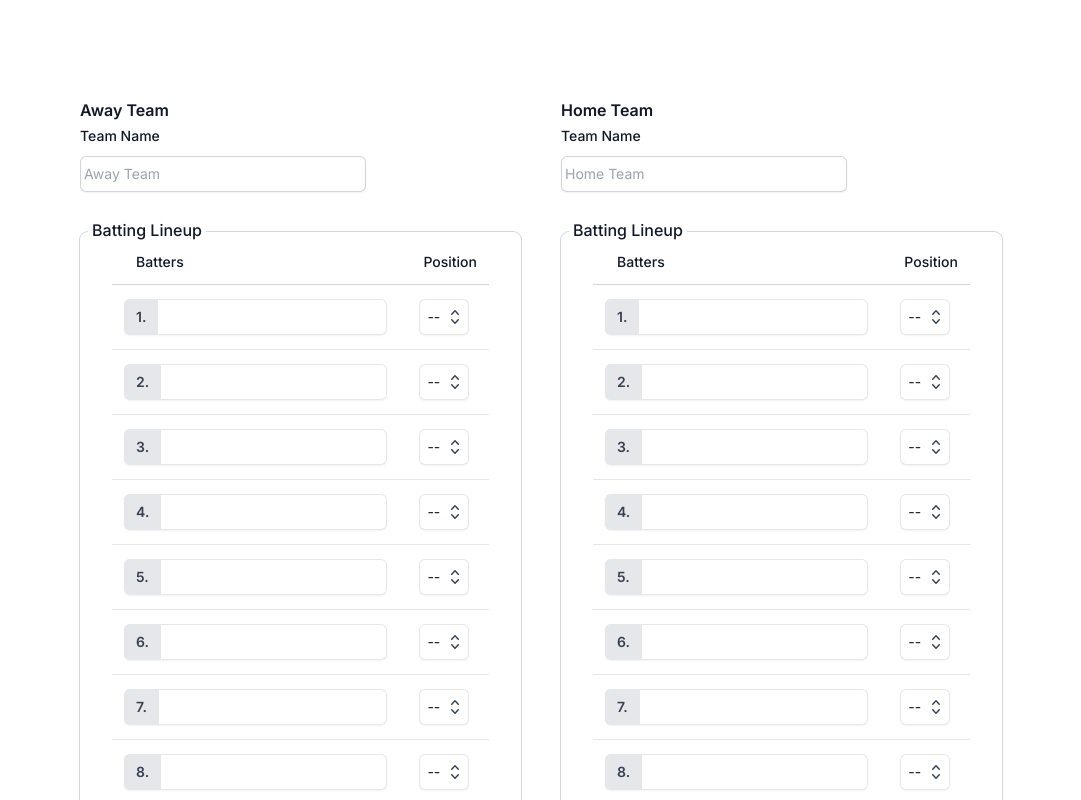
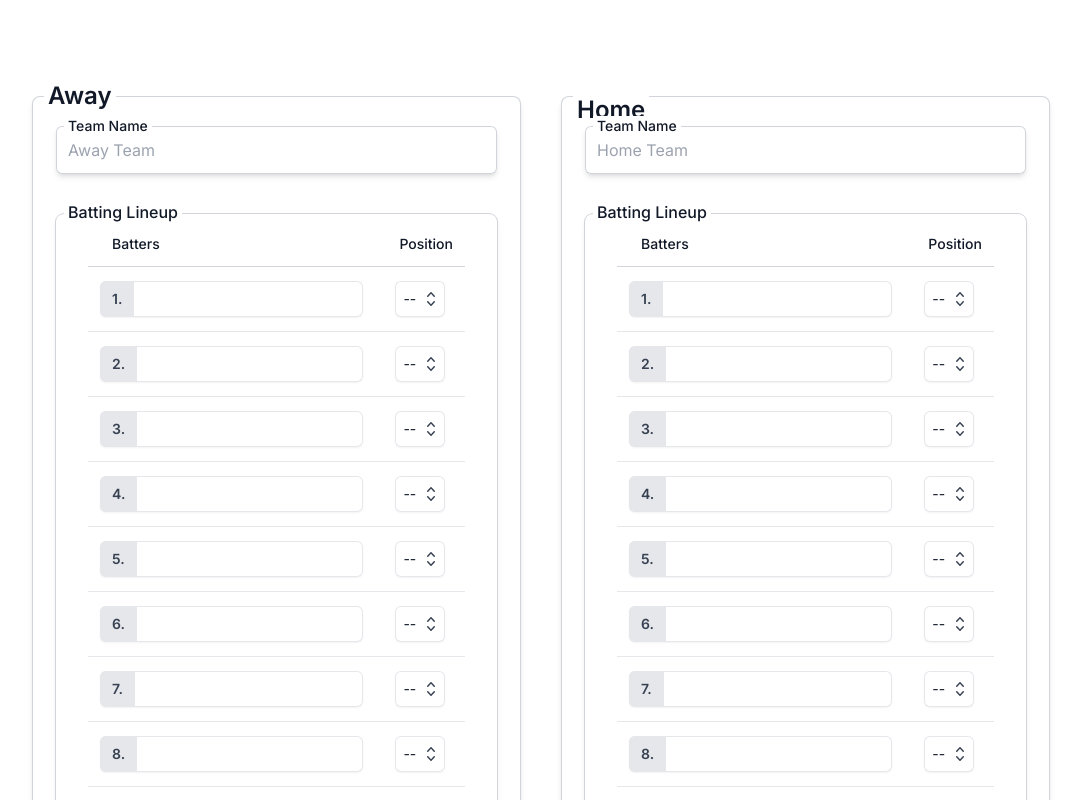
Before and after one commit to benvgrass/baseball-scorecard-app, a Next.js app: page / in a window 1280 px wide. Shown: the top 800 px of the page, without its empty margins (99-1180 px from the left). Built offline with nearby package versions, Linux system fonts and the light colour scheme.

Commit message:
finished table

```diff
--- a/src/components/ItemSelection.tsx
+++ b/src/components/ItemSelection.tsx
@@ -72,7 +72,7 @@ export default function BaseballLineup() {
     return (
         <>
 
-            <div className="relative px-4 sm:px-6 lg:px-8 -mx-4 mt-10 ring-1 ring-gray-300 sm:mx-0 rounded-sm sm:rounded-lg">
+            <div className="relative shadow-md px-4 sm:px-6 lg:px-8 -mx-4 mt-10 ring-1 ring-gray-300 sm:mx-0 rounded-sm sm:rounded-lg">
                 <label
                     htmlFor="lineup"
                     className="absolute -top-3.5 left-2 inline-block bg-white px-1 text-md font-medium text-gray-900"
@@ -190,7 +190,7 @@ export default function BaseballLineup() {
                     </tbody>
                 </table>
             </div>
-            <div className="relative px-4 sm:px-6 lg:px-8 py-4 -mx-4 mt-10 ring-1 ring-gray-300 sm:mx-0 rounded-sm sm:rounded-lg" >
+            <div className="relative px-4 shadow-md sm:px-6 lg:px-8 py-4 -mx-4 mt-10 ring-1 ring-gray-300 sm:mx-0 rounded-sm sm:rounded-lg" >
                 <label
                     htmlFor="pitcher"
                     className="absolute -top-3.5 left-2 inline-block bg-white px-1 text-md font-medium text-gray-900"
--- a/src/components/teamInput.tsx
+++ b/src/components/teamInput.tsx
@@ -1,30 +1,29 @@
 // import {useState} from "react";
 import ItemSelection from "@/components/ItemSelection";
+import React from "react";
 
 export default function TeamInput({home}: {home: boolean}) {
     return (
         <form>
-            <div className="h-full border-b border-gray-900/10 pb-12">
-                <h2 className="text-base font-semibold leading-7 text-gray-900">{(home? "Home": "Away") + " Team"}</h2>
-                <div className="grid grid-cols-1 gap-x-6 gap-y-8 sm:grid-cols-6">
-                    <div className="sm:col-span-4">
-                        <label htmlFor="username" className="block text-sm font-medium leading-6 text-gray-900">
+            <div className="relative h-full shadow-md rounded-lg p-6 border-0 ring-1 ring-inset ring-gray-300">
+                <h1 className="absolute -top-3.5 left-3 inline-block bg-white px-1 text-2xl font-semibold leading-7 text-gray-900">{home? "Home": "Away"}</h1>
+
+                <div className="relative flex mt-1.5 rounded-md shadow-md ring-1 ring-inset ring-gray-300 focus-within:ring-2 focus-within:ring-inset focus-within:ring-indigo-600 sm:max-w-md">
+                    <label
+                        htmlFor={home? "home-teamname": "away-teamname"}
+                        className="absolute -top-2.5 left-2 inline-block bg-white px-1 text-sm font-medium leading-5 text-gray-900"
+                    >
                         Team Name
                     </label>
-                        <div className="mt-2">
-                            <div className="flex rounded-md shadow-sm ring-1 ring-inset ring-gray-300 focus-within:ring-2 focus-within:ring-inset focus-within:ring-indigo-600 sm:max-w-md">
                     <input
                         type="text"
                         name="teamname"
                         id={home? "home-teamname": "away-teamname"}
-                                    autoComplete="username"
-                                    className="block flex-1 border-0 bg-transparent py-1.5 pl-1 text-gray-900 placeholder:text-gray-400 focus:ring-0 sm:text-sm sm:leading-6"
                         placeholder={home? "Home Team": "Away Team"}
+                        className="block flex-1 border-0 bg-transparent py-3 text-gray-900 placeholder:text-gray-400 focus:ring-0 sm:text-md sm:leading-6"
                     />
                 </div>
-                        </div>
-                    </div>
-                </div>
+
                 <ItemSelection></ItemSelection>
 
             </div>
```
Lines whose indentation alone changed are shown as unchanged.
